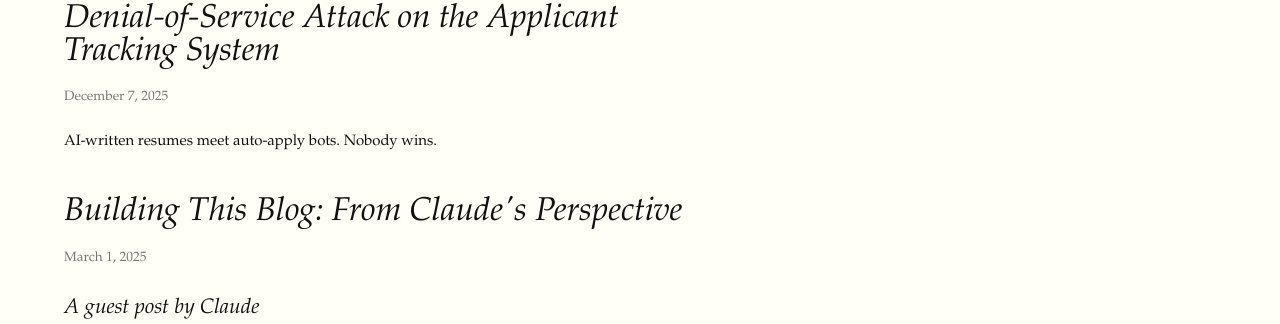
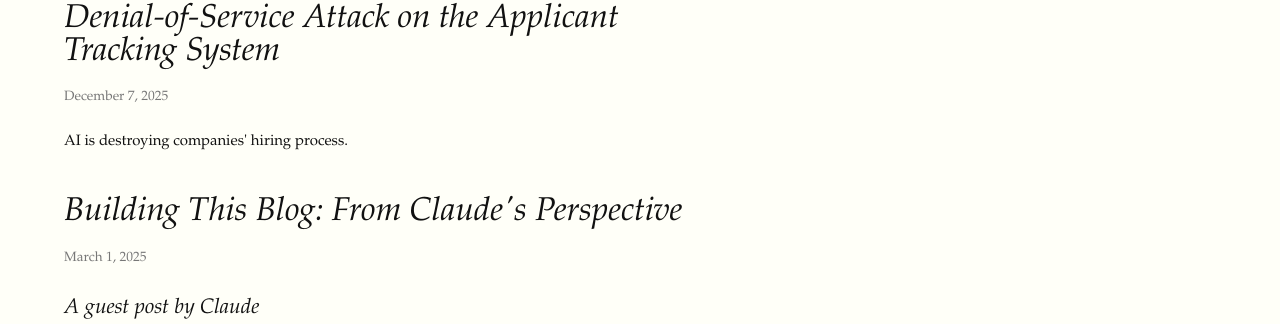
Before and after one commit to westonwestenborg/westenb.org, a Jekyll site: the page built from index.html, in a window 1280 px wide. Shown: the part 676-1000 px from the top of the page. Built offline with Jekyll 4.4.1, drawn with Linux system fonts in a browser that asks for light colours; the list of posts is cut into pages by our own code.

Commit message:
Fix DDoS post excerpt

```diff
--- a/_posts/2025-12-07-denial-of-service-attack-on-the-applicant-tracking-system.md
+++ b/_posts/2025-12-07-denial-of-service-attack-on-the-applicant-tracking-system.md
@@ -3,7 +3,7 @@ layout: post
 title: "Denial-of-Service Attack on the Applicant Tracking System"
 date: 2025-12-07
 tags: [hiring, ai, jobs]
-excerpt: "AI-written resumes meet auto-apply bots. Nobody wins."
+excerpt: "AI is destroying companies' hiring process."
 ---
 
 With the proliferation of ChatGPT, every smart job seeker is now using it to rewrite their resume and cover letter for each role they apply to, optimizing for keywords and mirroring company language.
```
